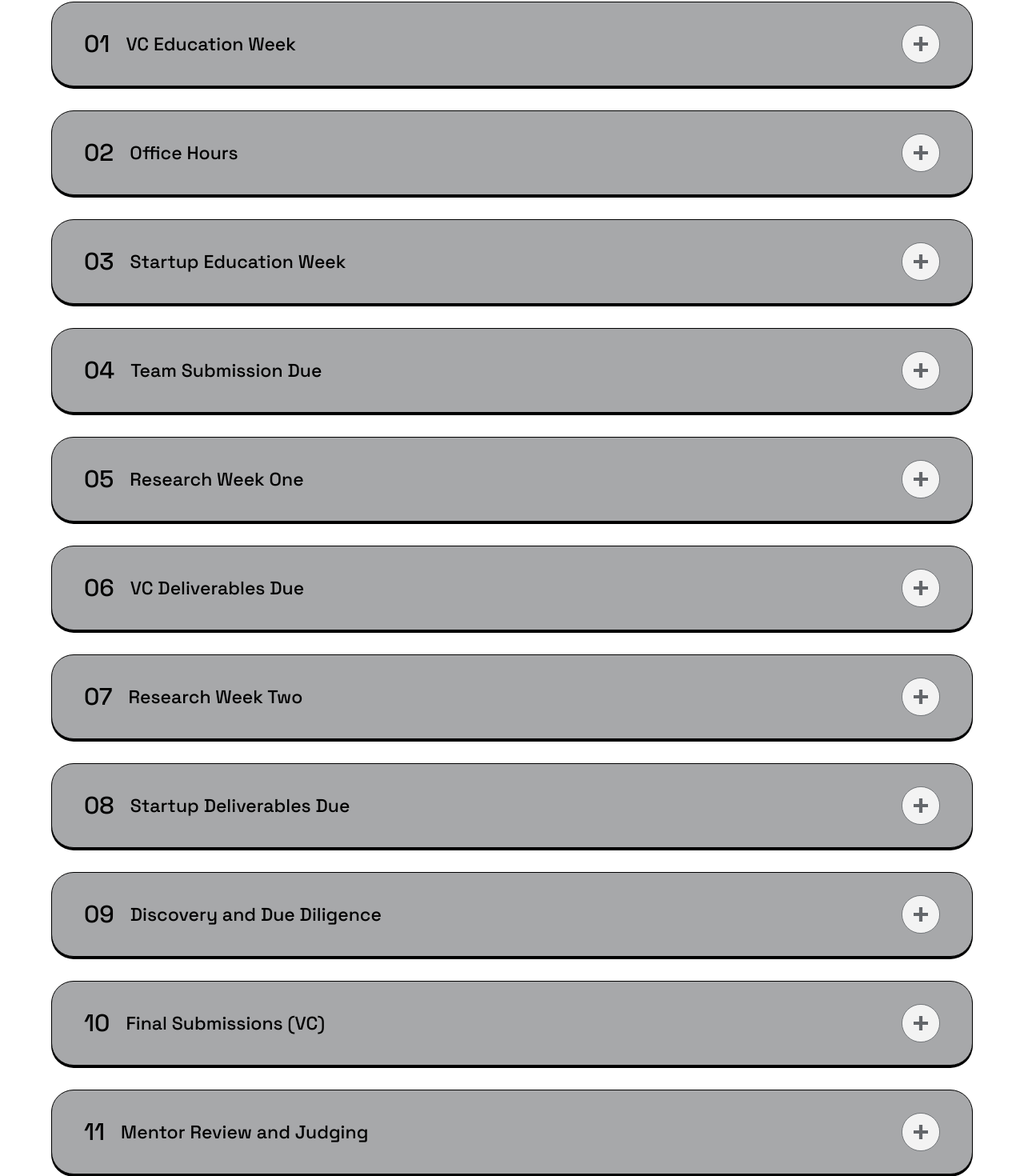
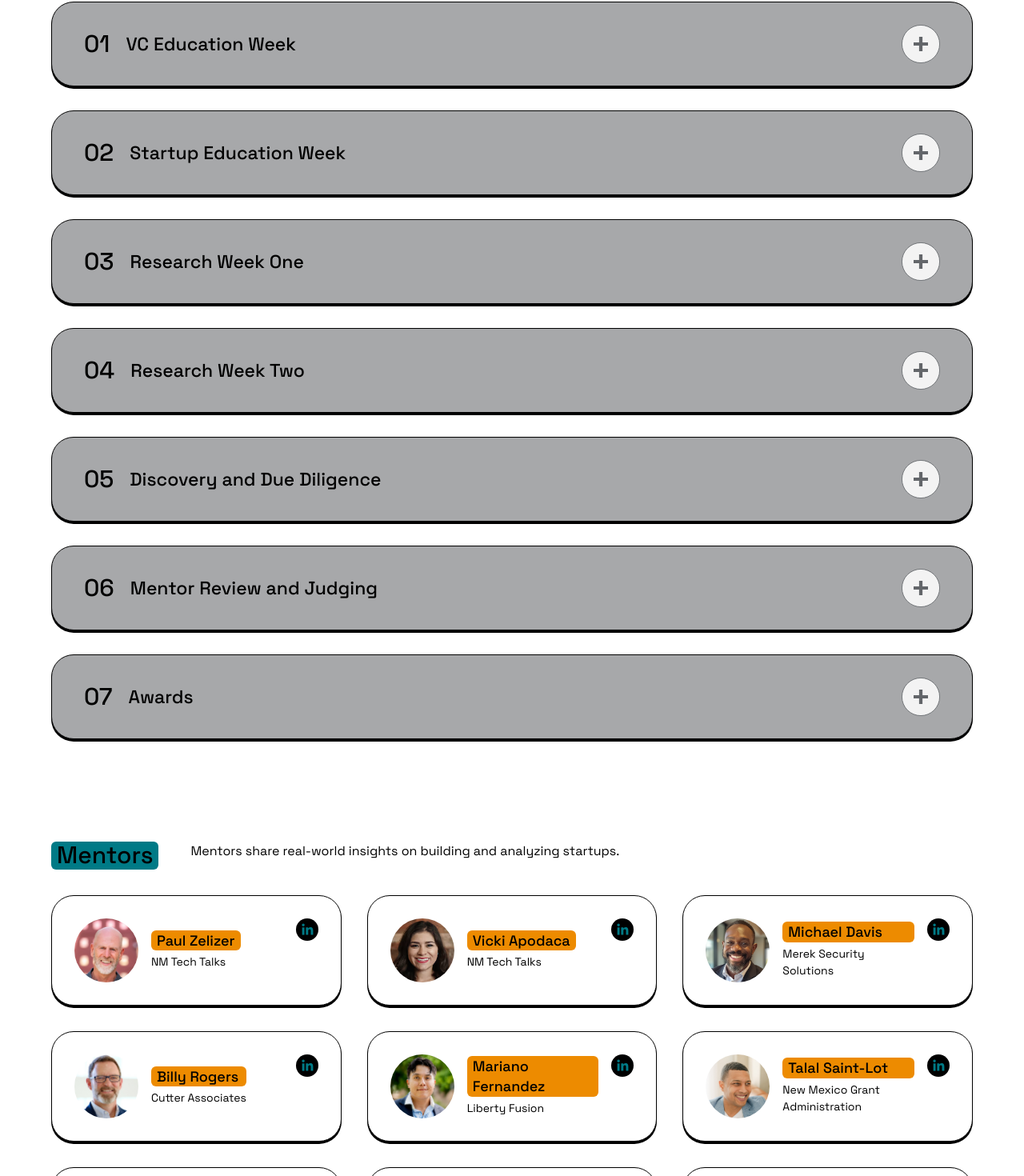
Before and after one commit to rickwgarcia/lobovccup, a React (Vite) app: page / in a window 1280 px wide. Shown: the part 4039-5509 px from the top of the page at 80% size. Built offline with nearby package versions, Linux system fonts and the light colour scheme.

Commit message:
Revert "update schedule"
This reverts commit e9260e1a652c3b761890f8948a395d5f16008052.

```diff
--- a/src/components/schedule/ScheduleSection.tsx
+++ b/src/components/schedule/ScheduleSection.tsx
@@ -12,7 +12,7 @@ export default function ScheduleSection() {
       <Container className="flex flex-col gap-8 lg:flex-row lg:items-start lg:gap-10">
         <SectionLabel size="h2">2027 Schedule</SectionLabel>
         <p className="max-w-[580px] font-grotesk text-body text-black">
-          Ten weeks. From first lecture to real deal making.
+          Eight weeks. From first lecture to real deal making.
         </p>
       </Container>
 
--- a/src/data/schedule.ts
+++ b/src/data/schedule.ts
@@ -19,66 +19,36 @@ export const scheduleItems: ScheduleItem[] = [
   },
   {
     id: '02',
-    title: 'Office Hours',
-    dateRange: 'Fridays, Mar 26 - Apr 23',
-    details: 'Weekly drop-in office hours for startup and VC teams to get feedback from organizers and mentors.',
-  },
-  {
-    id: '03',
     title: 'Startup Education Week',
     dateRange: 'Mar 29 - Apr 2',
     details: 'Founders attend workshops on business models and pitch decks with guidance from entrepreneur mentors.',
   },
   {
-    id: '04',
-    title: 'Team Submission Due',
-    dateRange: 'Apr 2',
-    details: 'Deadline for startup and VC teams to finalize their rosters.',
-  },
-  {
-    id: '05',
+    id: '03',
     title: 'Research Week One',
     dateRange: 'Apr 5 - Apr 9',
     details: 'Startup teams build their pitches, minimum viable products, participate in customer discovery, while VC teams build out their investment theses and target lists.',
   },
   {
-    id: '06',
-    title: 'VC Deliverables Due',
-    dateRange: 'Apr 9',
-    details: 'Deadline for VC teams to submit their investment thesis and target company list, in person.',
-  },
-  {
-    id: '07',
+    id: '04',
     title: 'Research Week Two',
     dateRange: 'Apr 12 - Apr 16',
     details: 'Teams finalize materials and investment criteria ahead of pitch day and due diligence.',
   },
   {
-    id: '08',
-    title: 'Startup Deliverables Due',
-    dateRange: 'Apr 16',
-    details: 'Deadline for startup teams to submit their finalized pitch decks, in person.',
-  },
-  {
-    id: '09',
+    id: '05',
     title: 'Discovery and Due Diligence',
     dateRange: 'Apr 19 - Apr 27',
     details: 'Startups pitch to student VC teams, who conduct due diligence and decide where to allocate capital.',
   },
   {
-    id: '10',
-    title: 'Final Submissions (VC)',
-    dateRange: 'Apr 27',
-    details: 'Deadline for VC teams to submit their final investment decisions and capital allocations.',
-  },
-  {
-    id: '11',
+    id: '06',
     title: 'Mentor Review and Judging',
     dateRange: 'Apr 28 - May 5',
     details: 'Mentors review startup pitches and VC investment decisions to select finalists in each track.',
   },
   {
-    id: '12',
+    id: '07',
     title: 'Awards',
     dateRange: 'May 7',
     details: 'Winners are announced and prize money is awarded to the top startup and VC teams.',
```
Also changed, not shown: 1 other file (tests, documents, lock files or other folders).
